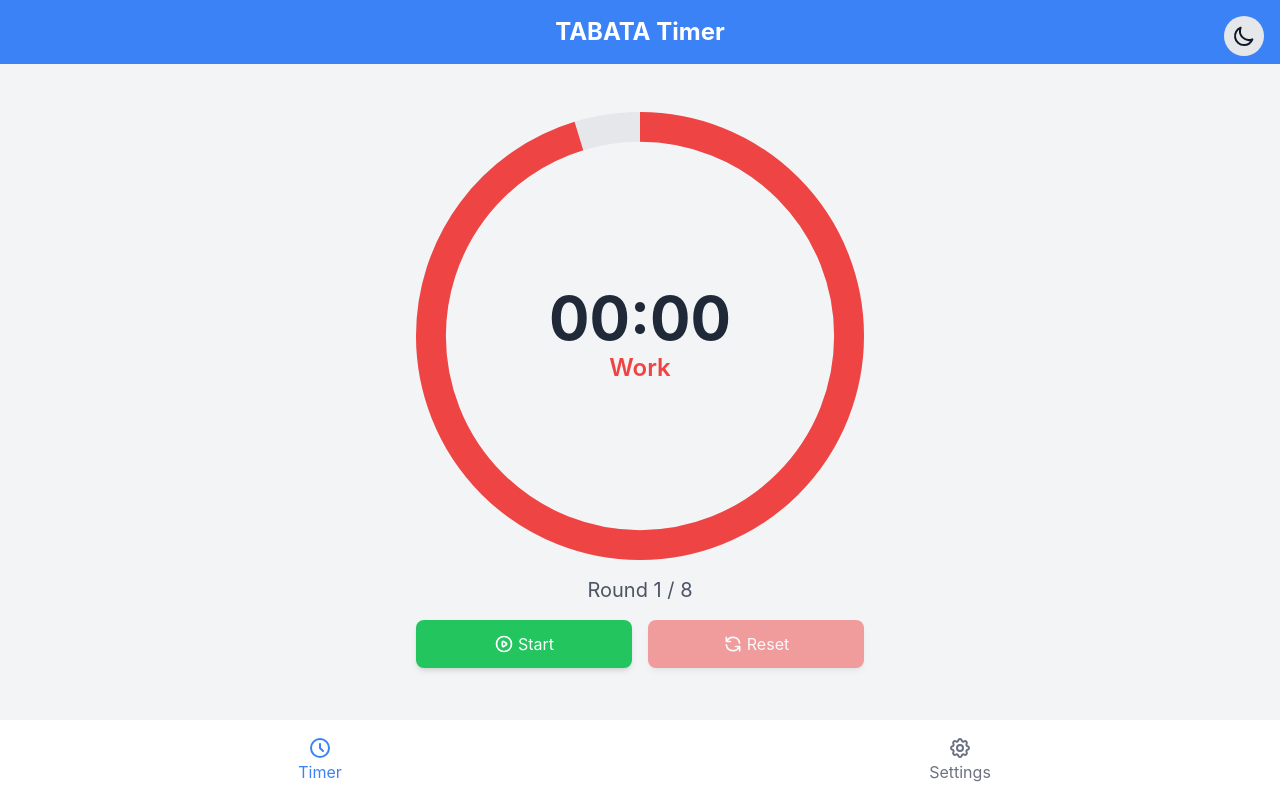
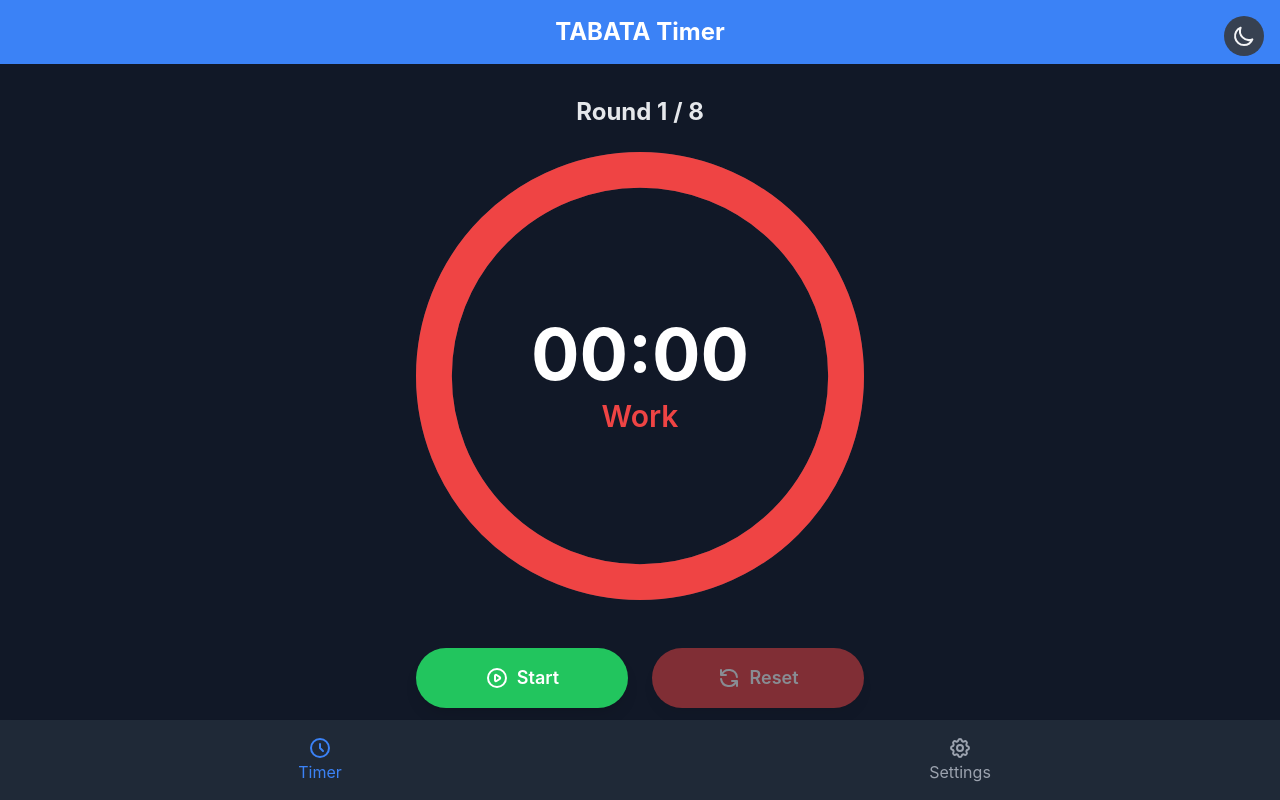
Before and after one commit to alexanderop/wodTimer, a Vue app: page / in a window 1280 px wide. Built offline with nearby package versions, Linux system fonts and the light colour scheme.

Commit message:
good timer

```diff
--- a/src/App.vue
+++ b/src/App.vue
@@ -10,11 +10,10 @@ const timerStore = useTimerStore()
 watch(isDarkMode, (newValue) => {
   if (newValue) {
     document.documentElement.classList.add('dark')
+    return
   }
-  else {
-    document.documentElement.classList.remove('dark')
-  }
-})
+  document.documentElement.classList.remove('dark')
+}, { immediate: true })
 
 function toggleDarkMode() {
   isDarkMode.value = !isDarkMode.value
@@ -28,7 +27,7 @@ function toggleDarkMode() {
         {{ timerStore.timerType.toUpperCase() }} Timer
       </h1>
     </header>
-    <main class="flex-grow overflow-y-auto pt-16 pb-20 px-4">
+    <main class="flex-grow overflow-y-auto pt-16 pb-20 px-1">
       <div class="container mx-auto py-8">
         <RouterView />
       </div>
--- /dev/null
+++ b/src/components/TimerCircle.vue
@@ -0,0 +1,146 @@
+<script setup lang="ts">
+import { computed, ref, watch } from 'vue'
+
+interface Props {
+  currentTime: number
+  totalTime: number
+  currentPhase: string
+  isEmomMode: boolean
+  currentRound: number
+}
+
+const props = defineProps<Props>()
+
+const formattedTime = computed(() => {
+  const minutes = Math.floor(props.currentTime / 60)
+  const seconds = props.currentTime % 60
+  return `${minutes.toString().padStart(2, '0')}:${seconds.toString().padStart(2, '0')}`
+})
+
+const progress = computed(() => {
+  return ((props.totalTime - props.currentTime) / props.totalTime) * 100
+})
+
+const strokeDasharray = computed(() => {
+  const circumference = 2 * Math.PI * 92
+  return `${circumference} ${circumference}`
+})
+
+const strokeDashoffset = computed(() => {
+  const circumference = 2 * Math.PI * 92
+  return circumference - (progress.value / 100) * circumference
+})
+
+const phaseColor = computed(() => {
+  return props.currentPhase === 'Work' ? 'text-red-500' : 'text-green-500'
+})
+
+const circleColor = computed(() => {
+  return props.currentPhase === 'Work' ? '#EF4444' : '#10B981'
+})
+
+const isLastFiveSeconds = computed(() => props.currentTime <= 5 && props.currentTime > 0)
+
+const pulseClass = computed(() => {
+  return isLastFiveSeconds.value ? 'animate-pulse' : ''
+})
+
+const timerScale = ref(1)
+const isTransitioning = ref(false)
+const previousRound = ref(props.currentRound)
+
+watch(() => props.currentTime, (newTime, oldTime) => {
+  if (newTime !== oldTime) {
+    timerScale.value = 1.1
+    setTimeout(() => {
+      timerScale.value = 1
+    }, 100)
+  }
+})
+
+watch(() => props.currentRound, (newRound, oldRound) => {
+  if (newRound !== oldRound) {
+    isTransitioning.value = true
+    setTimeout(() => {
+      previousRound.value = newRound
+      isTransitioning.value = false
+    }, 500) // Duration of the transition
+  }
+})
+</script>
+
+<template>
+  <div class="relative w-full max-w-md aspect-square">
+    <svg class="w-full h-full transform -rotate-90" viewBox="0 0 200 200">
+      <!-- Background circle -->
+      <circle
+        class="text-gray-200 dark:text-gray-700"
+        stroke-width="16"
+        stroke="currentColor"
+        fill="transparent"
+        r="92"
+        cx="100"
+        cy="100"
+      />
+      <!-- Progress circle -->
+      <circle
+        class="progress-ring__circle"
+        :class="[phaseColor, pulseClass]"
+        stroke-width="16"
+        :stroke="circleColor"
+        :stroke-dasharray="strokeDasharray"
+        :stroke-dashoffset="strokeDashoffset"
+        fill="transparent"
+        r="92"
+        cx="100"
+        cy="100"
+      />
+    </svg>
+    <div class="absolute inset-0 flex flex-col items-center justify-center">
+      <transition
+        enter-active-class="transition ease-out duration-500"
+        enter-from-class="transform scale-95 opacity-0"
+        enter-to-class="transform scale-100 opacity-100"
+        leave-active-class="transition ease-in duration-500"
+        leave-from-class="transform scale-100 opacity-100"
+        leave-to-class="transform scale-95 opacity-0"
+      >
+        <div
+          v-if="!isTransitioning"
+          class="flex flex-col items-center"
+          :key="previousRound"
+        >
+          <div
+            class="text-6xl md:text-7xl font-bold text-gray-800 dark:text-white transition-transform duration-100 ease-in-out"
+            :style="{ transform: `scale(${timerScale})` }"
+          >
+            {{ formattedTime }}
+          </div>
+          <div v-if="!isEmomMode" class="text-2xl md:text-3xl mt-2 font-semibold" :class="[phaseColor]">
+            {{ currentPhase }}
+          </div>
+        </div>
+      </transition>
+    </div>
+  </div>
+</template>
+
+<style scoped>
+.progress-ring__circle {
+  transition: stroke-dashoffset 1s linear;
+  transform-origin: 50% 50%;
+}
+
+@keyframes pulse {
+  0%, 100% {
+    opacity: 1;
+  }
+  50% {
+    opacity: 0.5;
+  }
+}
+
+.animate-pulse {
+  animation: pulse 1s cubic-bezier(0.4, 0, 0.6, 1) infinite;
+}
+</style>
--- a/src/views/TimerView.vue
+++ b/src/views/TimerView.vue
@@ -1,5 +1,6 @@
 <script setup lang="ts">
 import { computed, ref, watch } from 'vue'
+import TimerCircle from '../components/TimerCircle.vue'
 import { useTimerStore } from '../stores/timerStore'
 
 const timerStore = useTimerStore()
@@ -8,30 +9,12 @@ const isRunning = ref(false)
 const isPaused = ref(false)
 const currentEmomRound = ref(1)
 
-// Timer Display Computeds
-const formattedTime = computed(() => {
-  const minutes = Math.floor(timerStore.currentTime / 60)
-  const seconds = timerStore.currentTime % 60
-  return `${minutes.toString().padStart(2, '0')}:${seconds.toString().padStart(2, '0')}`
-})
+const currentRound = computed(() => timerStore.currentRound)
 
-const totalTime = computed(() => {
-  return timerStore.currentPhase === 'Work' ? timerStore.workTime : timerStore.restTime
-})
-
-const progress = computed(() => {
-  return ((totalTime.value - timerStore.currentTime) / totalTime.value) * 100
-})
-
-const strokeDasharray = computed(() => {
-  const circumference = 2 * Math.PI * 80
-  return `${circumference} ${circumference}`
-})
-
-const strokeDashoffset = computed(() => {
-  const circumference = 2 * Math.PI * 80
-  return circumference - (progress.value / 100) * circumference
-})
+// EMOM-specific computeds
+// @ts-expect-error bla
+const isEmomMode = computed(() => timerStore.mode === 'EMOM')
+const emomRoundDisplay = computed(() => `Round ${currentEmomRound.value} / ${timerStore.rounds}`)
 
 // Timer Controls Computeds
 const startPauseText = computed(() => {
@@ -58,16 +41,6 @@ const startPauseColor = computed(() => {
     return 'bg-blue-500 hover:bg-blue-600'
   return 'bg-green-500 hover:bg-green-600'
 })
-
-// Phase color
-const phaseColor = computed(() => {
-  return timerStore.currentPhase === 'Work' ? 'text-red-500' : 'text-green-500'
-})
-
-// EMOM-specific computeds
-// @ts-expect-error dont care
-const isEmomMode = computed(() => timerStore.mode === 'EMOM')
-const emomRoundDisplay = computed(() => `Round ${currentEmomRound.value} / ${timerStore.rounds}`)
 
 // Watch for phase changes
 watch(() => timerStore.currentPhase, () => {
@@ -118,42 +91,10 @@ function resetTimer() {
 </script>
 
 <template>
-  <div class="flex flex-col items-center justify-between h-full p-4">
-    <div class="flex-grow flex flex-col items-center justify-center w-full max-w-md">
-      <div class="relative w-full pb-[100%] mb-4">
-        <svg class="absolute inset-0 w-full h-full transform -rotate-90" viewBox="0 0 180 180">
-          <circle
-            class="text-gray-200 dark:text-gray-700"
-            stroke-width="12"
-            stroke="currentColor"
-            fill="transparent"
-            r="84"
-            cx="90"
-            cy="90"
-          />
-          <circle
-            class="progress-ring__circle"
-            :class="phaseColor"
-            stroke-width="12"
-            :stroke-dasharray="strokeDasharray"
-            :stroke-dashoffset="strokeDashoffset"
-            stroke="currentColor"
-            fill="transparent"
-            r="84"
-            cx="90"
-            cy="90"
-          />
-        </svg>
-        <div class="absolute inset-0 flex flex-col items-center justify-center">
-          <div class="text-4xl md:text-6xl font-bold text-gray-800 dark:text-white">
-            {{ formattedTime }}
-          </div>
-          <div v-if="!isEmomMode" class="text-xl md:text-2xl mt-1 font-semibold" :class="[phaseColor]">
-            {{ timerStore.currentPhase }}
-          </div>
-        </div>
-      </div>
-      <div class="text-lg md:text-xl mb-4 text-center text-gray-600 dark:text-gray-300">
+  <div class="flex flex-col h-full">
+    <!-- Round information -->
+    <div class="text-center mb-6">
+      <div class="text-2xl font-bold text-gray-700 dark:text-gray-200">
         <template v-if="isEmomMode">
           {{ emomRoundDisplay }}
         </template>
@@ -162,39 +103,49 @@ function resetTimer() {
         </template>
       </div>
     </div>
-    <div class="flex justify-center space-x-4 w-full max-w-md">
+
+    <!-- Timer circle -->
+    <div class="flex-grow flex items-center justify-center">
+      <TimerCircle
+        :current-time="timerStore.currentTime"
+        :total-time="timerStore.currentPhase === 'Work' ? timerStore.workTime : timerStore.restTime"
+        :current-phase="timerStore.currentPhase"
+        :is-emom-mode="isEmomMode"
+        :current-round="currentRound"
+      />
+    </div>
+
+    <!-- Control buttons -->
+    <div class="mt-12">
+      <div class="flex justify-center space-x-6 w-full max-w-md mx-auto">
         <button
-        class="flex-1 px-4 py-3 text-white rounded-lg flex items-center justify-center transition duration-200 ease-in-out focus:outline-none focus:ring-2 focus:ring-offset-2 focus:ring-offset-gray-100 focus:ring-blue-500 shadow-md text-sm md:text-base"
+          class="flex-1 px-6 py-4 text-white rounded-full flex items-center justify-center transition duration-300 ease-in-out focus:outline-none focus:ring-4 focus:ring-offset-2 focus:ring-offset-gray-100 focus:ring-blue-500 shadow-lg text-lg font-semibold"
           :class="[startPauseColor, { 'opacity-50 cursor-not-allowed': timerStore.isFinished }]"
           :disabled="timerStore.isFinished"
           @click="toggleStartPause"
         >
-        <svg xmlns="http://www.w3.org/2000/svg" class="h-5 w-5 mr-1" fill="none" viewBox="0 0 24 24" stroke="currentColor">
+          <svg xmlns="http://www.w3.org/2000/svg" class="h-6 w-6 mr-2" fill="none" viewBox="0 0 24 24" stroke="currentColor">
             <path stroke-linecap="round" stroke-linejoin="round" stroke-width="2" :d="startPauseIcon" />
           </svg>
           {{ startPauseText }}
         </button>
         <button
-        class="flex-1 px-4 py-3 bg-red-500 hover:bg-red-600 text-white rounded-lg flex items-center justify-center transition duration-200 ease-in-out focus:outline-none focus:ring-2 focus:ring-offset-2 focus:ring-offset-gray-100 focus:ring-blue-500 shadow-md text-sm md:text-base"
+          class="flex-1 px-6 py-4 bg-red-500 hover:bg-red-600 text-white rounded-full flex items-center justify-center transition duration-300 ease-in-out focus:outline-none focus:ring-4 focus:ring-offset-2 focus:ring-offset-gray-100 focus:ring-red-500 shadow-lg text-lg font-semibold"
           :class="{ 'opacity-50 cursor-not-allowed': !isRunning && !isPaused }"
           :disabled="!isRunning && !isPaused"
           @click="resetTimer"
         >
-        <svg xmlns="http://www.w3.org/2000/svg" class="h-5 w-5 mr-1" fill="none" viewBox="0 0 24 24" stroke="currentColor">
+          <svg xmlns="http://www.w3.org/2000/svg" class="h-6 w-6 mr-2" fill="none" viewBox="0 0 24 24" stroke="currentColor">
             <path stroke-linecap="round" stroke-linejoin="round" stroke-width="2" d="M4 4v5h.582m15.356 2A8.001 8.001 0 004.582 9m0 0H9m11 11v-5h-.581m0 0a8.003 8.003 0 01-15.357-2m15.357 2H15" />
           </svg>
           Reset
         </button>
       </div>
     </div>
+  </div>
 </template>
 
 <style scoped>
-.progress-ring__circle {
-  transition: stroke-dashoffset 1s linear;
-  transform-origin: 50% 50%;
-}
-
 button:active {
   transform: scale(0.98);
 }
```
Also changed, not shown: 1 other file (tests, documents, lock files or other folders). Lines whose indentation alone changed are shown as unchanged.
